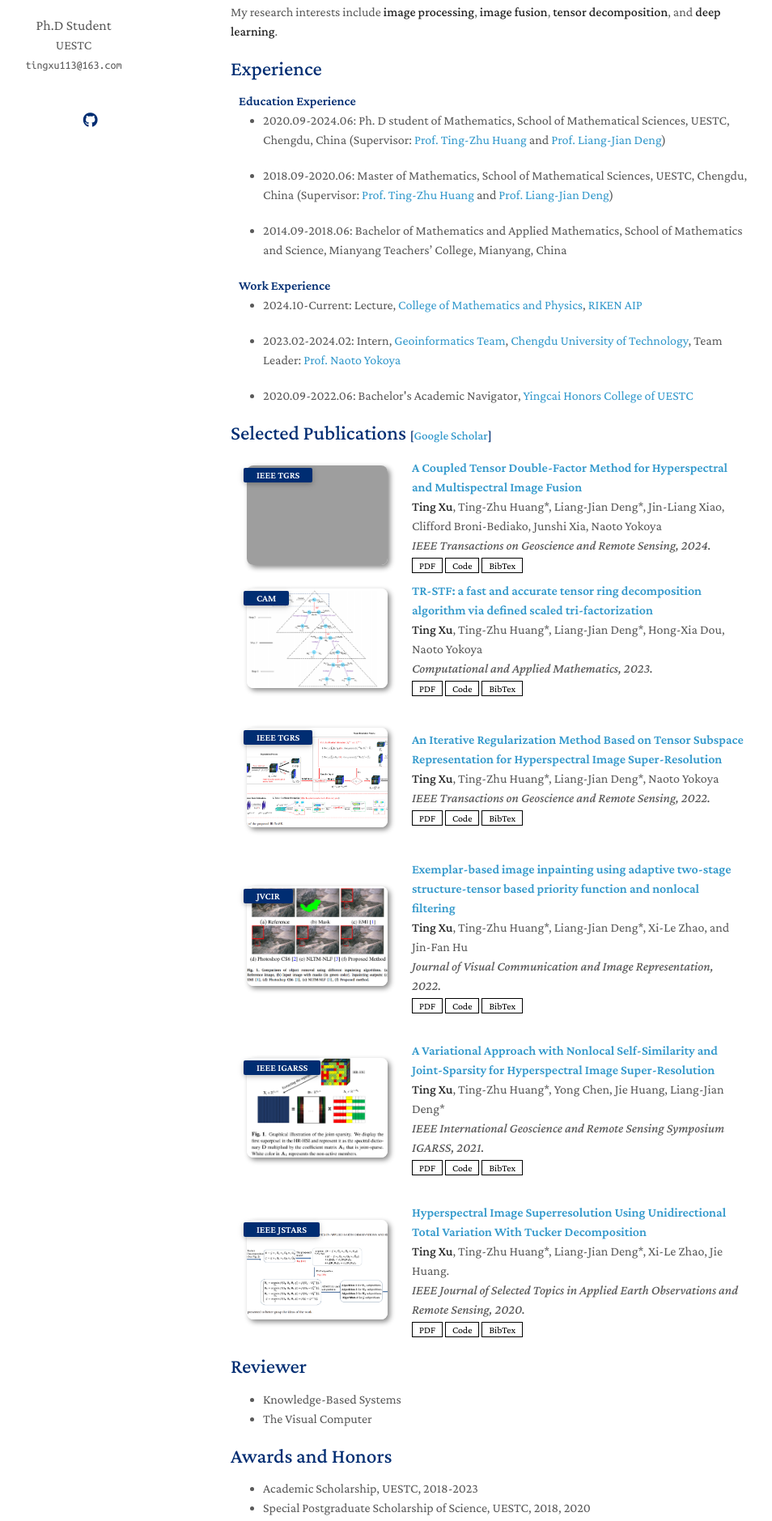
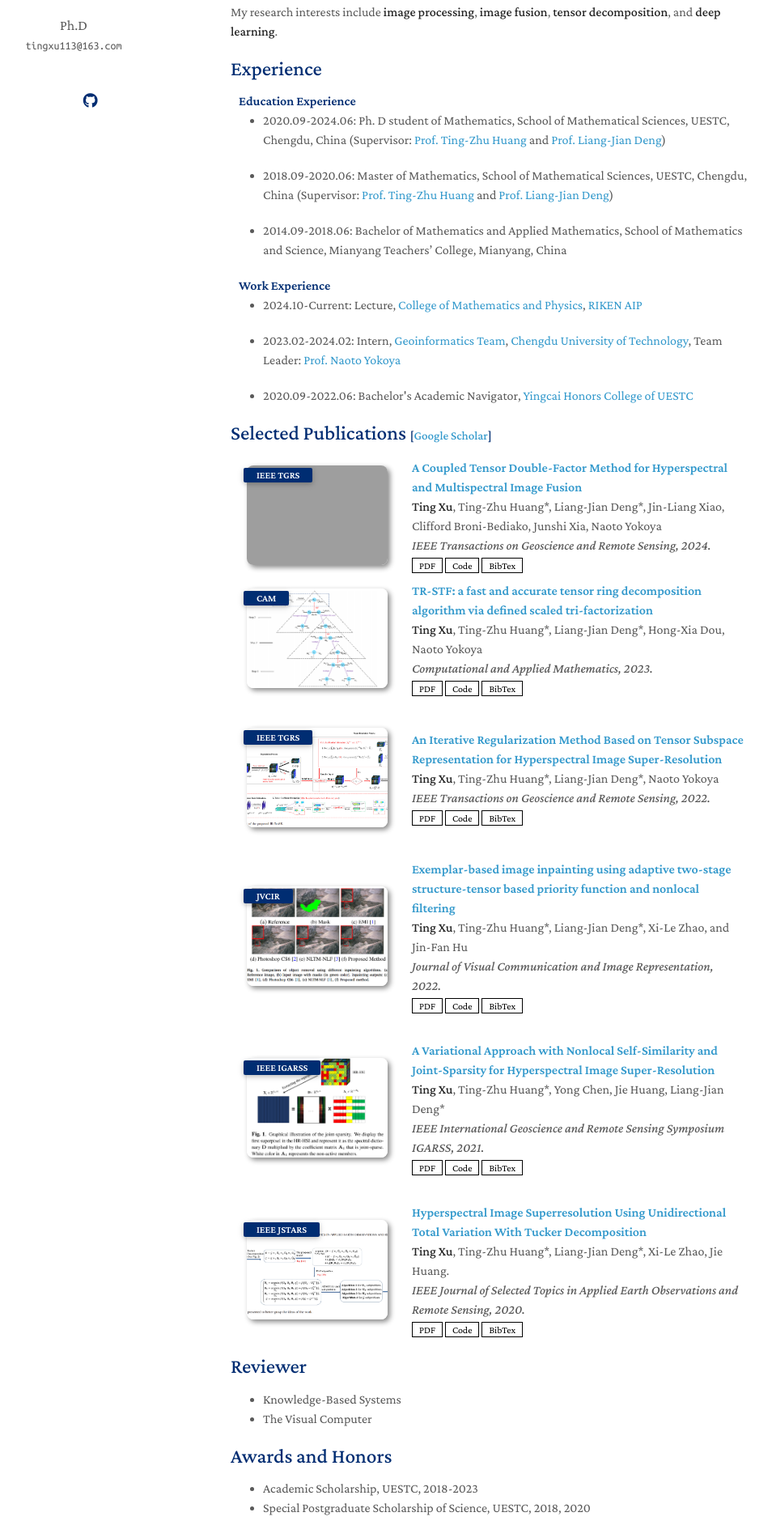
Before and after one commit to tingxu113/tingxu113.github.io, a Jekyll site: the page built from index.md, in a window 1280 px wide. Shown: the part 246-2125 px from the top of the page at 81% size, without its empty margins (185-1139 px from the left). Built offline with Jekyll 4.4.1, drawn with Linux system fonts in a browser that asks for light colours; nearby versions of some CDN libraries; a style sheet for code colours, icons or effects is not loaded; our own code applies the rules of GitHub Pages for plain Markdown files; grey boxes are pictures that could not be loaded.

Commit message:
Update _config.yml

```diff
--- a/_config.yml
+++ b/_config.yml
@@ -1,7 +1,7 @@
 # Basic Information
 title: Ting Xu (徐婷)
-position: Ph.D Student
-affiliation: UESTC
+position: Ph.D
+affiliation:
 affiliation_link: https://www.uestc.edu.cn/
 email: tingxu113@163.com
 
```
